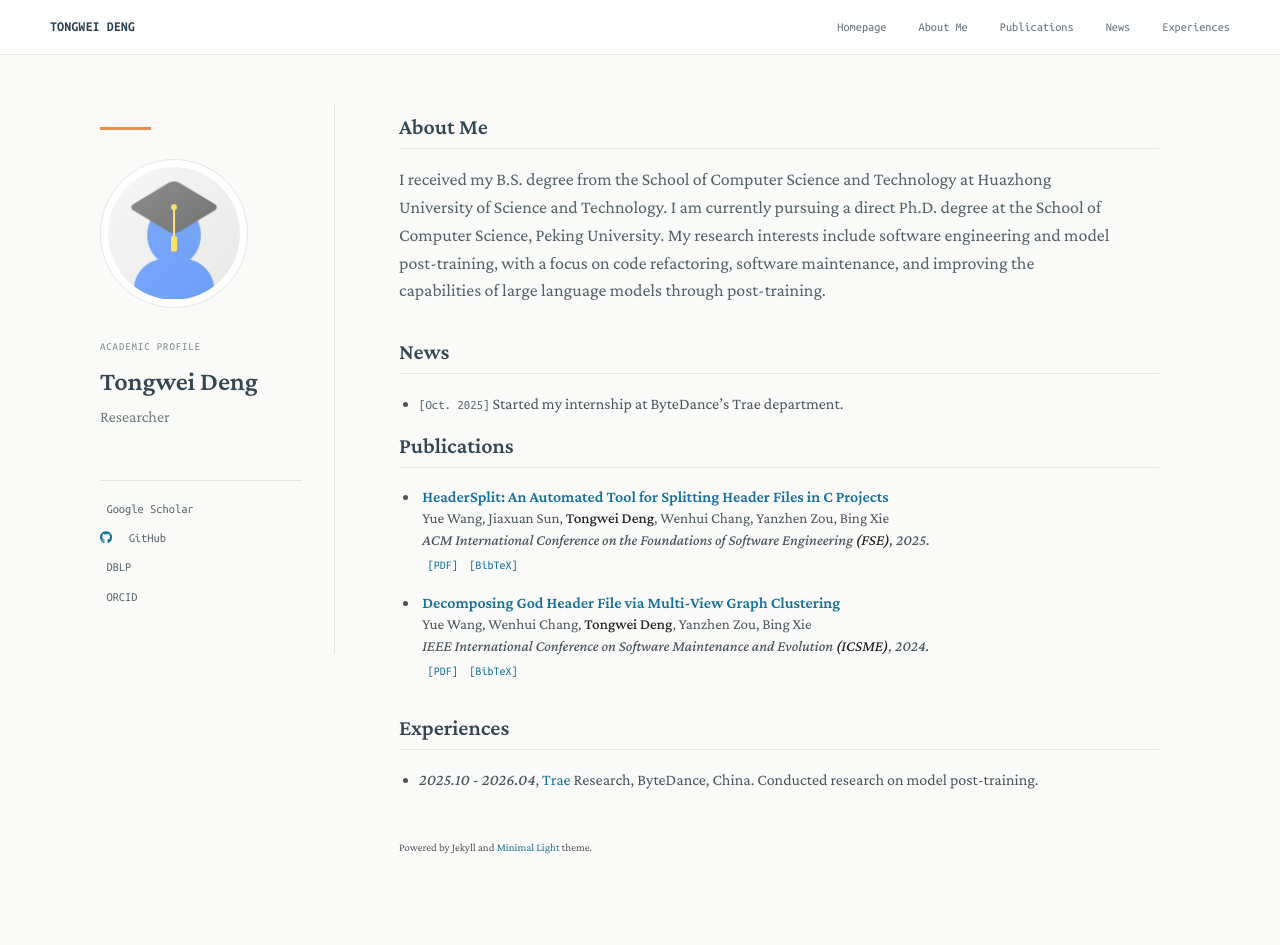
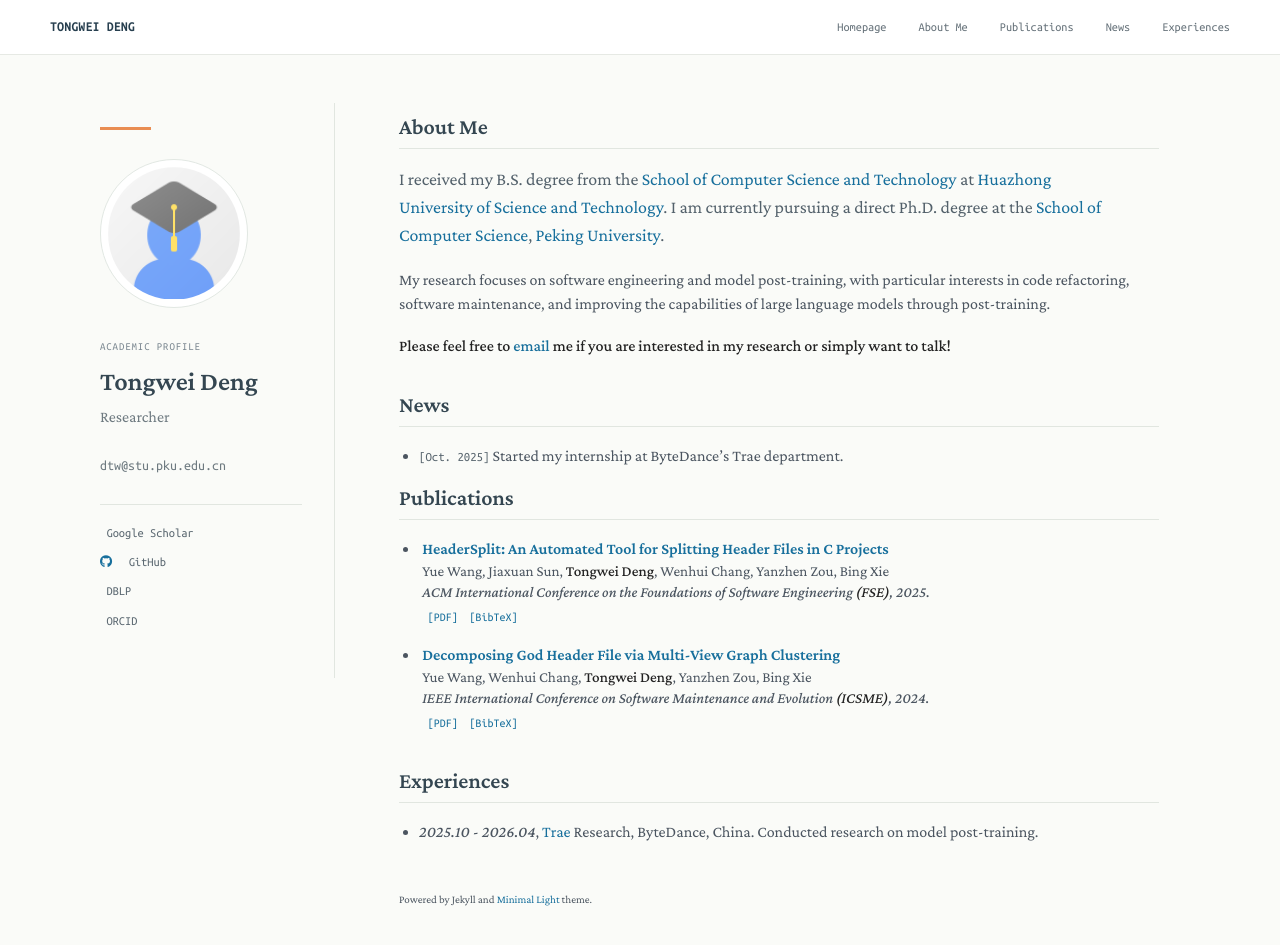
Before and after one commit to 6643789wsx/6643789wsx.github.io, a Jekyll site: the page built from index.md, in a window 1280 px wide and 1024 px high. Shown: the top 945 px of the window. Built offline with Jekyll 4.4.1, drawn with Linux system fonts in a browser that asks for light colours; a style sheet for code colours, icons or effects is not loaded; our own code applies the rules of GitHub Pages for plain Markdown files.

Commit message:
Simplify biography and add contact email

```diff
--- a/_config.yml
+++ b/_config.yml
@@ -2,7 +2,7 @@
 title: Tongwei Deng
 position: Researcher
 affiliation:
-email:
+email: dtw@stu.pku.edu.cn
 
 # Search Engine Optimization (SEO)
 # The following information is used to improve the website traffic from search engines, e.g., Google.
--- a/index.md
+++ b/index.md
@@ -4,7 +4,11 @@ layout: homepage
 
 ## About Me
 
-I received my B.S. degree from the School of Computer Science and Technology at Huazhong University of Science and Technology. I am currently pursuing a direct Ph.D. degree at the School of Computer Science, Peking University. My research interests include software engineering and model post-training, with a focus on code refactoring, software maintenance, and improving the capabilities of large language models through post-training.
+I received my B.S. degree from the [School of Computer Science and Technology](https://cs.hust.edu.cn/) at [Huazhong University of Science and Technology](https://www.hust.edu.cn/). I am currently pursuing a direct Ph.D. degree at the [School of Computer Science](https://cs.pku.edu.cn/), [Peking University](https://www.pku.edu.cn/).
+
+My research focuses on software engineering and model post-training, with particular interests in code refactoring, software maintenance, and improving the capabilities of large language models through post-training.
+
+**Please feel free to [email](mailto:dtw@stu.pku.edu.cn) me if you are interested in my research or simply want to talk!**
 
 ## News
 
```
